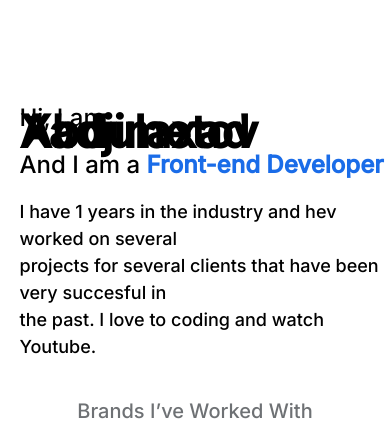
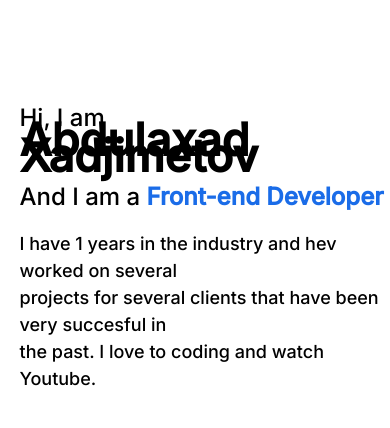
Before and after one commit to Axad575/Examplee, a plain HTML site: page index.html in a window 390 px wide. Shown: the part 52-480 px from the top of the page. Drawn offline with nearby package versions, Linux system fonts and the light colour scheme.

Commit message:
Update style.css

```diff
--- a/css/style.css
+++ b/css/style.css
@@ -83,7 +83,7 @@
 }
 @media (max-width:650px){
     .body1_div1_text2{
-        line-height:0px
+        line-height:16px
     }
     .body1_div1_text3{
         margin-top:5%;
```
